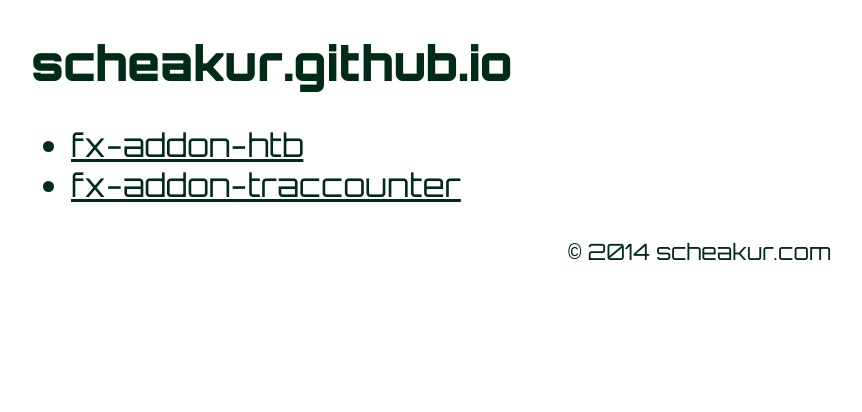
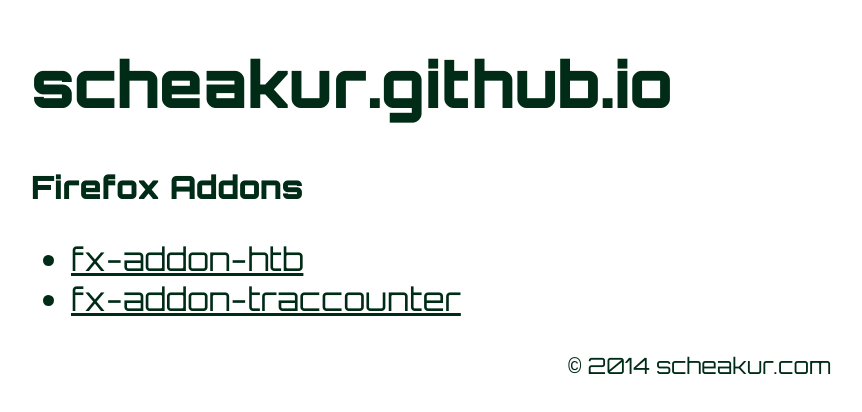
Before and after one commit to scheakur/scheakur.github.com, a plain HTML site: page index.html in a window 1280 px wide. Shown: the whole page, without its empty margins (209-1071 px from the left). Drawn offline with Linux system fonts and the light colour scheme.

Commit message:
Add category title

```diff
--- a/index.html
+++ b/index.html
@@ -16,8 +16,13 @@
 }
 
 .title {
-  font-size: 3rem;
+  font-size: 4rem;
   font-weight: 900;
+}
+
+.category-title {
+  font-size: 2rem;
+  font-weight: 700;
 }
 
 .links {
@@ -35,10 +40,13 @@
   <body>
     <div class="container">
       <h1 class="title">scheakur.github.io</h1>
-      <ul class="links">
-        <li><a href="fx-addon-htb">fx-addon-htb</a></li>
-        <li><a href="fx-addon-traccounter">fx-addon-traccounter</a></li>
-      </ul>
+      <div>
+        <h2 class="category-title">Firefox Addons</h2>
+        <ul class="links">
+          <li><a href="fx-addon-htb">fx-addon-htb</a></li>
+          <li><a href="fx-addon-traccounter">fx-addon-traccounter</a></li>
+        </ul>
+      </div>
       <footer>
         <div class="copyright">&copy; 2014 scheakur.com</div>
       </footer>
```
